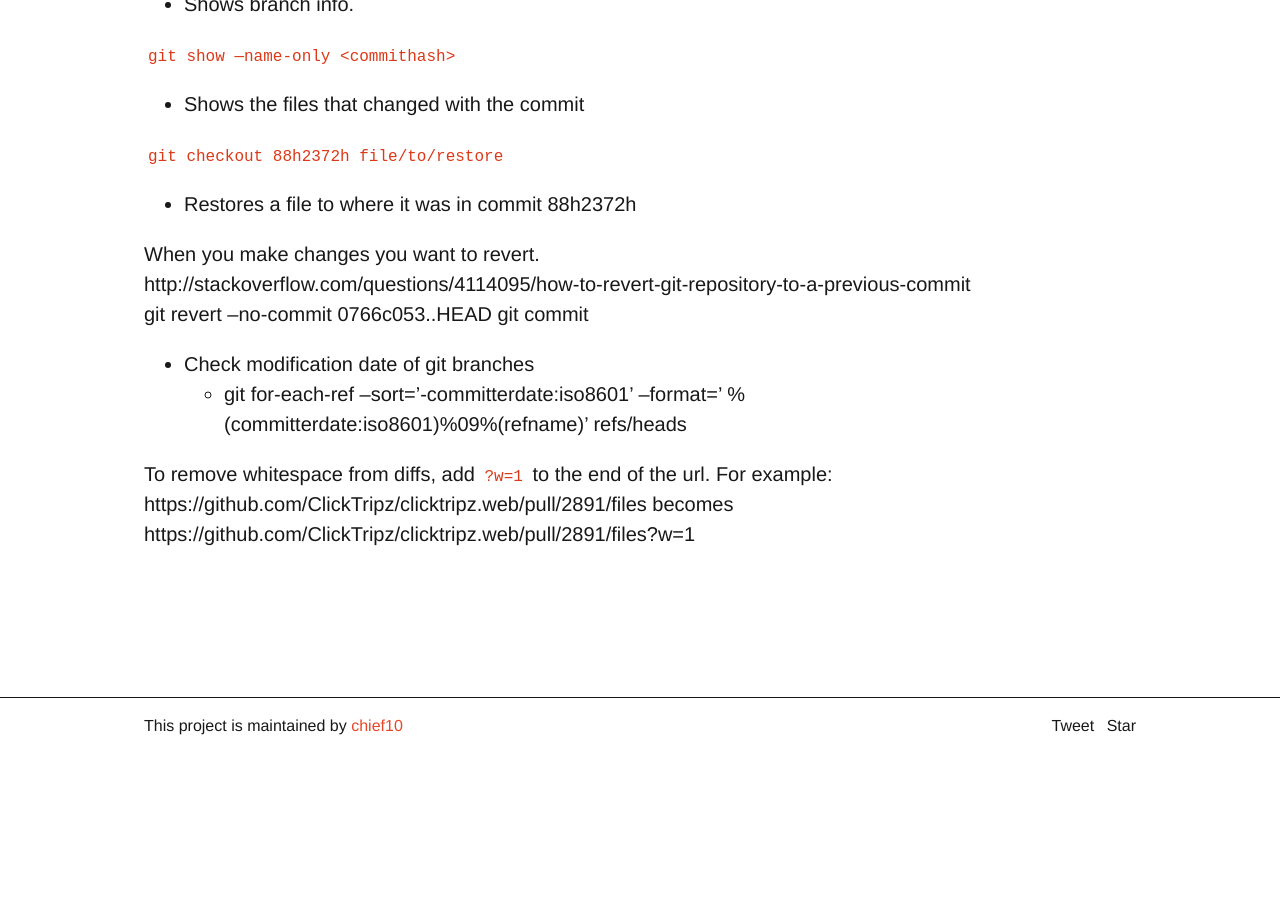
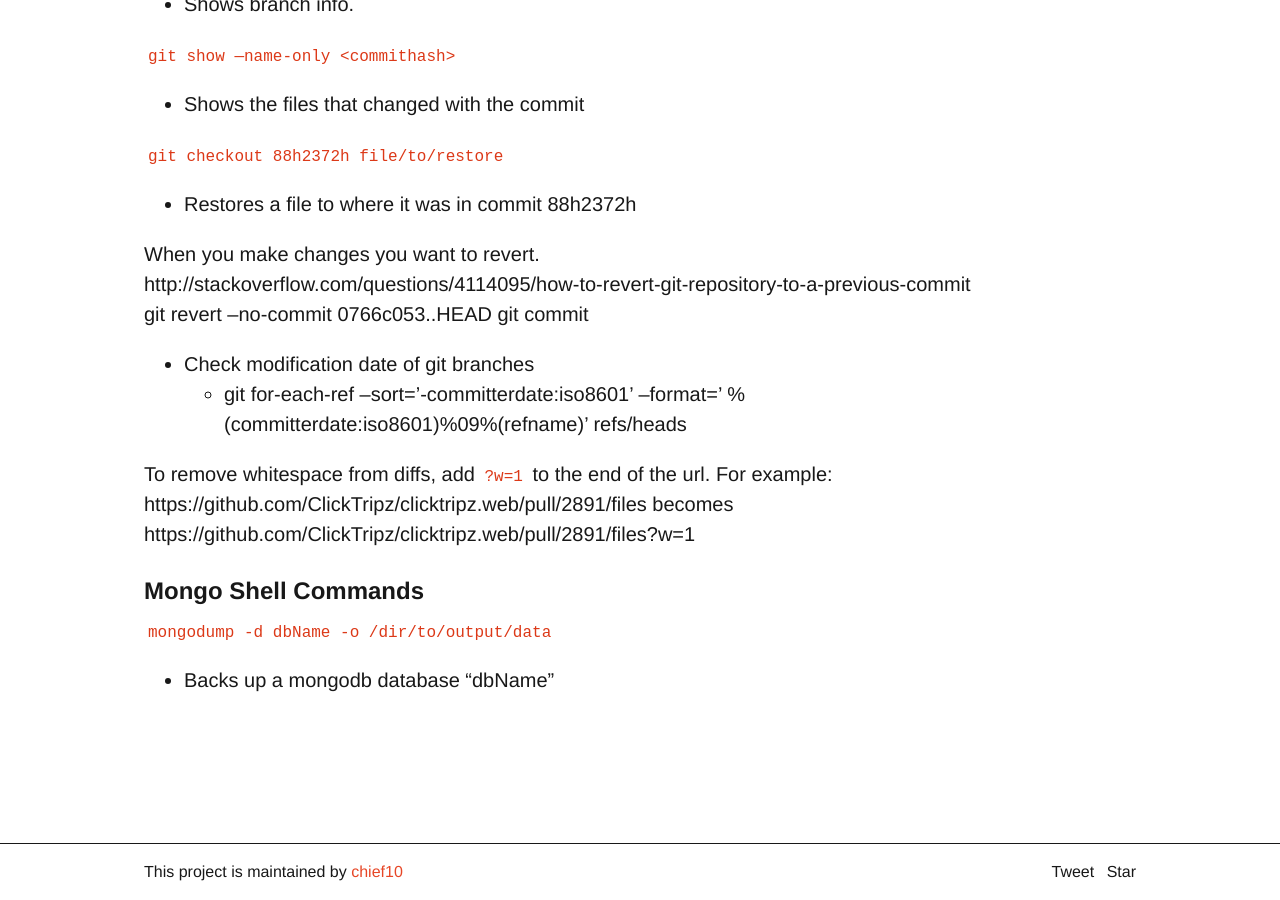
Before and after one commit to chief10/chief10.github.io, a Jekyll site: the page built from cheatsheet.md, in a window 1280 px wide and 900 px high, scrolled down 3044 px. Built offline with Jekyll 4.4.1, drawn with Linux system fonts in a browser that asks for light colours; comment, search, counter and statistics services are not loaded; before the commit the page ends 3798 px from its top, so only the background shows below that.

Commit message:
Update cheetsheet with mongodump cmd

```diff
--- a/cheatsheet.md
+++ b/cheatsheet.md
@@ -99,3 +99,8 @@ git commit
 To remove whitespace from diffs, add `?w=1` to the end of the url. For example:
 https://github.com/ClickTripz/clicktripz.web/pull/2891/files becomes
 https://github.com/ClickTripz/clicktripz.web/pull/2891/files?w=1
+
+### Mongo Shell Commands
+
+`mongodump -d dbName -o /dir/to/output/data`
+- Backs up a mongodb database "dbName"
```
